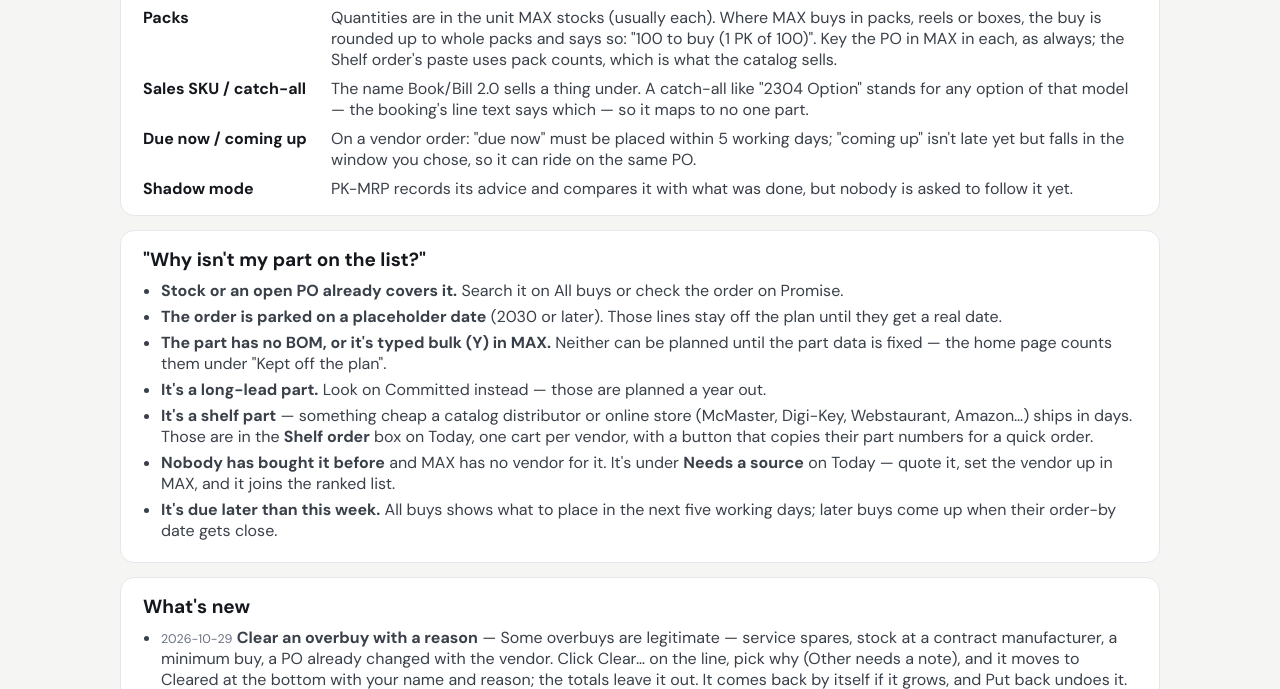
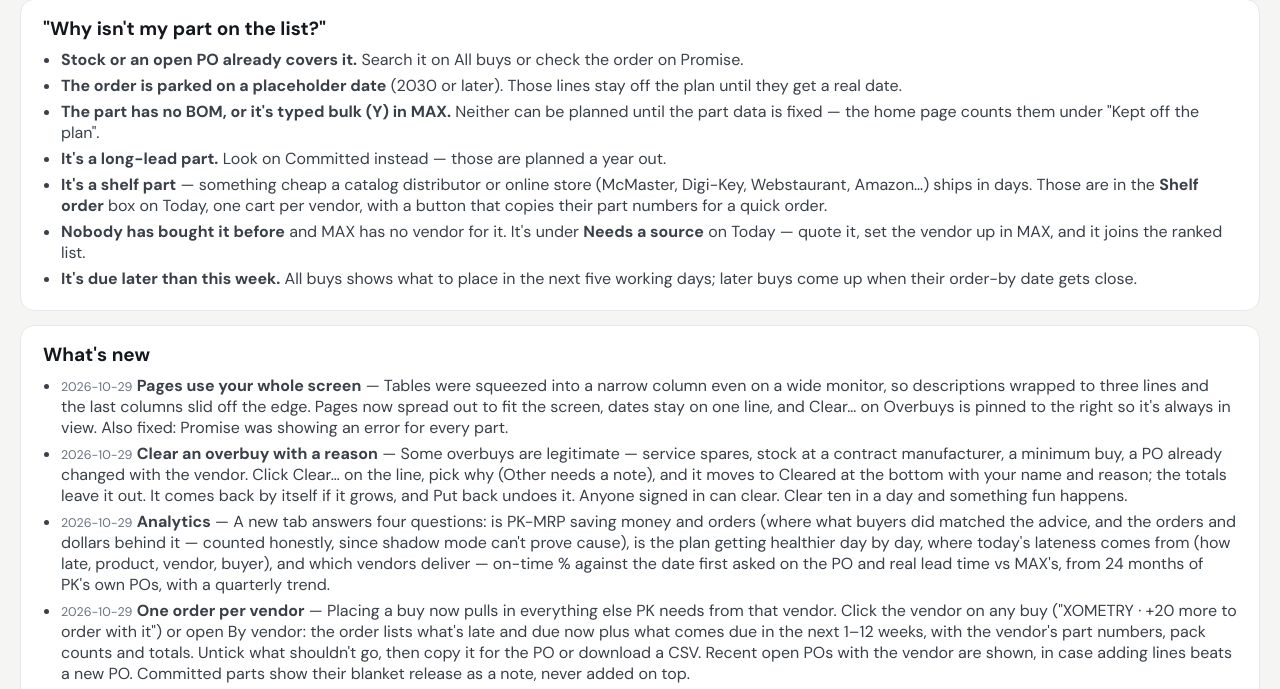
Before and after one commit to jaredPK1/PK-MRP, a Flask app: page /training in a window 1280 px wide. Shown: the part 2455-3144 px from the top of the page. Run offline with Flask 3, Linux system fonts and the light colour scheme.

Commit message:
Pages use the screen; Clear always in view; Promise works again
- main/footer 1080px -> 1600px: on wide monitors tables were squeezed
  into a third of the screen (three-line descriptions, last columns off
  the edge). Prose keeps its own max line length.
- Description cells get a min width; numbers and dates never wrap
  (nice_date uses non-breaking spaces; weekday optional, off on Overbuys).
- Overbuys: the Clear column is sticky on the right; the open form is
  compact.
- Promise 500'd for every part: atp.json part rows gained unit cost as a
  fifth field (Analytics); unpack ignores extras. Test reads the real shape.

Co-Authored-By: Claude Opus 5.5 <noreply@anthropic.com>

```diff
--- a/pkmrp/web/app.py
+++ b/pkmrp/web/app.py
@@ -51,12 +51,16 @@ def _qty(v):
     return f"{v:,.0f}" if v == int(v) else f"{v:,.2f}"
 
 
-def _nice_date(v):
-    """'2026-12-09' -> 'Wed 9 Dec' (with the year when it isn't this year)."""
+def _nice_date(v, weekday=True):
+    """'2026-12-09' -> 'Wed 9 Dec' (with the year when it isn't this year);
+    weekday=False -> '9 Dec', for tight tables."""
     if not v:
         return ""
     d = date.fromisoformat(v) if isinstance(v, str) else v
-    return f"{d:%a} {d.day} {d:%b}" + (f" {d.year}" if d.year != date.today().year else "")
+    # non-breaking spaces: a date never splits across lines in a table
+    out = (f"{d:%a} " if weekday else "") + f"{d.day} {d:%b}"
+    out += f" {d.year}" if d.year != date.today().year else ""
+    return out.replace(" ", "\u00a0")
 
 
 def _month_name(v):
@@ -425,7 +429,7 @@ def create_app():
                 today = date.fromisoformat(data["today"])
                 parts = {
                     p: Part(p, t, description=desc, mfg_lt=mfg, purchase_lt=pur)
-                    for p, (t, desc, mfg, pur) in data["parts"].items()
+                    for p, (t, desc, mfg, pur, *_) in data["parts"].items()
                 }
                 lines = {
                     p: (start, [(date.fromisoformat(d) if d else None, q) for d, q in ev])
--- a/pkmrp/web/static/app.css
+++ b/pkmrp/web/static/app.css
@@ -14,7 +14,7 @@
 body { margin: 0; font-family: "DM Sans", system-ui, sans-serif; color: var(--ink); background: var(--bg);
        -webkit-font-smoothing: antialiased; }
 a { color: var(--leaf); text-decoration: none; } a:hover { text-decoration: underline; }
-main { max-width: 1080px; margin: 0 auto; padding: 0 20px 40px; }
+main { max-width: 1600px; margin: 0 auto; padding: 0 20px 40px; }
 
 .bar { display: flex; align-items: center; gap: 22px; padding: 12px 24px; background: var(--surface);
        border-bottom: 1px solid var(--line); position: sticky; top: 0; z-index: 5; }
@@ -100,12 +100,12 @@ kbd { font: 12px/1 "DM Sans", sans-serif; border: 1px solid var(--line); border-
                  background: var(--surface); color: var(--ink); margin-left: 6px; }
 .table-wrap { overflow-x: auto; background: var(--surface); border: 1px solid var(--line); border-radius: 12px; }
 .dense { border-collapse: collapse; width: 100%; font-size: 13.5px; }
-.dense th { text-align: left; font-size: 12px; color: var(--muted); font-weight: 600; padding: 9px 10px;
+.dense th { text-align: left; font-size: 12px; color: var(--muted); font-weight: 600; padding: 9px 8px;
             border-bottom: 1px solid var(--line); position: sticky; top: 0; background: var(--surface); }
-.dense td { padding: 7px 10px; border-bottom: 1px solid var(--line); }
+.dense td { padding: 7px 8px; border-bottom: 1px solid var(--line); }
 .dense tr:hover td { background: var(--bg); }
 
-footer { max-width: 1080px; margin: 0 auto; padding: 18px 20px 30px; color: var(--muted); font-size: 12.5px; }
+footer { max-width: 1600px; margin: 0 auto; padding: 18px 20px 30px; color: var(--muted); font-size: 12.5px; }
 
 .confetti { position: fixed; top: -10px; width: 8px; height: 12px; border-radius: 2px; pointer-events: none;
             animation: fall 2.4s cubic-bezier(.2,.6,.4,1) forwards; z-index: 50; }
@@ -303,6 +303,16 @@ footer { max-width: 1080px; margin: 0 auto; padding: 18px 20px 30px; color: var(
                   100% { opacity: 0; transform: translateY(-38vh) scale(2.6); } }
 @media (prefers-reduced-motion: reduce) { .gift { animation: none; } .gift-lid { transition: none; } }
 .clear-ob summary { cursor: pointer; color: var(--leaf); white-space: nowrap; }
-.clear-ob .cand { display: flex; flex-wrap: wrap; align-items: center; gap: 6px; margin: 6px 0 0; min-width: 260px; }
+.clear-ob .cand { display: flex; flex-wrap: wrap; align-items: center; gap: 6px; margin: 6px 0 0; width: 210px; }
+.clear-ob select { width: 100%; }
+.clear-ob input { flex: 1; min-width: 0; }
 .clear-ob select, .clear-ob input { font: inherit; font-size: 13px; padding: 3px 6px; border: 1px solid var(--line);
                                     border-radius: 6px; background: var(--surface); color: var(--ink); }
+
+/* Tables use the width they're given: descriptions get room, numbers and dates
+   don't wrap, and a row's action stays in view while the table scrolls. */
+.dense td.dcol { min-width: 12em; }
+.dense td.r, .dense th.r { white-space: nowrap; }
+.dense th.act, .dense td.act { position: sticky; right: 0; background: var(--surface);
+                               box-shadow: -8px 0 8px -8px rgba(0,0,0,.18); }
+.dense tr:hover td.act { background: var(--bg); }
--- a/pkmrp/web/templates/buys.html
+++ b/pkmrp/web/templates/buys.html
@@ -22,7 +22,7 @@
     <tr>
       <td class="r muted">{{ b.rank }}</td>
       <td class="mono">{{ b.part }}</td>
-      <td>{{ b.description|lower|capitalize }}</td>
+      <td class="dcol">{{ b.description|lower|capitalize }}</td>
       <td class="r">{{ b.qty|qty }}{% if b.packs %}<br><span class="muted small">{{ b.packs }} {{ b.pack_uom or 'pack' }} of {{ b.pack_qty|qty }}</span>{% endif %}</td>
       <td class="r">{{ b.spend|money if b.spend else '' }}</td>
       <td><span class="chip {{ b.tone }}">{{ b.when }}</span></td>
--- a/pkmrp/web/templates/committed.html
+++ b/pkmrp/web/templates/committed.html
@@ -27,7 +27,7 @@
   {% for r in rows if r.segment == 'committed' %}{% set cp = plans.get(r.part) %}
     <tr>
       <td class="mono">{{ r.part }}</td>
-      <td>{{ r.description|lower|capitalize }}</td>
+      <td class="dcol">{{ r.description|lower|capitalize }}</td>
       <td class="small">{{ cp.vendor if cp else '' }}</td>
       <td class="r">{{ (r.p80_days * 5 / 7)|round|int }} wd</td>
       <td class="r muted">{{ (r.purlt_days * 5 / 7)|round|int }} wd</td>
@@ -52,7 +52,7 @@
   <thead><tr><th>Part</th><th>Description</th><th class="r">MAX has</th><th class="r">Orders it feeds</th><th>Why it's here</th></tr></thead>
   <tbody>
   {% for r in rows if r.segment == 'unproven_long' %}
-    <tr><td class="mono">{{ r.part }}</td><td>{{ r.description|lower|capitalize }}</td><td class="r">{{ (r.purlt_days * 5 / 7)|round|int }} wd</td><td class="r">{{ r.orders }}</td><td class="muted small">{{ r.reasons|join('; ') }}</td></tr>
+    <tr><td class="mono">{{ r.part }}</td><td class="dcol">{{ r.description|lower|capitalize }}</td><td class="r">{{ (r.purlt_days * 5 / 7)|round|int }} wd</td><td class="r">{{ r.orders }}</td><td class="muted small">{{ r.reasons|join('; ') }}</td></tr>
   {% endfor %}
   </tbody>
 </table>
--- a/pkmrp/web/templates/home.html
+++ b/pkmrp/web/templates/home.html
@@ -100,7 +100,7 @@
       <thead><tr><th>Part</th><th>Description</th><th class="r">Qty</th><th>First needed</th><th class="r">Orders</th><th class="r">Order value</th><th>Buyer</th><th></th></tr></thead>
       <tbody>
       {% for b in snap.needs_source %}
-        <tr><td class="mono">{{ b.part }}</td><td>{{ b.description|lower|capitalize }}</td><td class="r">{{ b.qty|qty }}</td>
+        <tr><td class="mono">{{ b.part }}</td><td class="dcol">{{ b.description|lower|capitalize }}</td><td class="r">{{ b.qty|qty }}</td>
             <td>{{ b.need_by|nice_date }}</td><td class="r">{{ b.orders or 'WO' }}</td><td class="r">{{ b.order_value|money if b.order_value else '' }}</td><td>{{ b.buyer }}</td>
             <td><button class="why-btn" data-why="{{ script_root }}/why/{{ b.part }}" data-target="#src-why-{{ loop.index }}" aria-expanded="false">Why?</button></td></tr>
         <tr class="cp-row"><td colspan="8" id="src-why-{{ loop.index }}" class="cp-cell why-cell" hidden></td></tr>
@@ -131,7 +131,7 @@
       <thead><tr><th>Their part #</th><th>Our part</th><th>Description</th><th class="r">Qty</th><th class="r">About</th><th>Needed</th></tr></thead>
       <tbody>
       {% for it in v['items'] %}
-        <tr><td class="mono">{{ it.vendor_part or '—' }}</td><td class="mono">{{ it.part }}</td><td>{{ it.description|lower|capitalize }}</td>
+        <tr><td class="mono">{{ it.vendor_part or '—' }}</td><td class="mono">{{ it.part }}</td><td class="dcol">{{ it.description|lower|capitalize }}</td>
             <td class="r">{% if it.pack_qty %}{{ it.buy_units }} {{ it.pack_uom or 'pack' }} <span class="muted">({{ it.qty|qty }})</span>{% else %}{{ it.qty|qty }}{% endif %}</td><td class="r">{{ it.spend|money }}</td><td>{{ it.need_by|nice_date }}</td></tr>
       {% endfor %}
       </tbody>
--- a/pkmrp/web/templates/params.html
+++ b/pkmrp/web/templates/params.html
@@ -22,7 +22,7 @@
   {% for r in rows %}
     <tr>
       <td class="mono">{{ r.part }}</td>
-      <td>{{ r.description|lower|capitalize }}</td>
+      <td class="dcol">{{ r.description|lower|capitalize }}</td>
       <td>{{ r.buyer }}</td>
       <td>{{ r.vendor }}</td>
       <td class="r">{{ r.current_bdays|int }}</td>
--- a/pkmrp/web/templates/vendor.html
+++ b/pkmrp/web/templates/vendor.html
@@ -28,7 +28,7 @@
       <td>{% if ln.status == 'late' %}<span class="chip late">late</span>{% elif ln.status == 'now' %}<span class="chip today">due now</span>{% else %}<span class="chip soon">coming up</span>{% endif %}</td>
       <td class="mono">{{ ln.part }}</td>
       <td class="mono">{{ ln.vendor_part or '—' }}</td>
-      <td>{{ ln.description|lower|capitalize }}{% if ln.release %}<div class="muted small" title="This part is on a 12-month blanket plan (Committed). The qty here is what booked orders need; the blanket release covers the same need, so it isn't added on top.">on a blanket plan — next release {{ ln.release.qty|qty }} by {{ ln.release.order_by|nice_date }}</div>{% endif %}</td>
+      <td class="dcol">{{ ln.description|lower|capitalize }}{% if ln.release %}<div class="muted small" title="This part is on a 12-month blanket plan (Committed). The qty here is what booked orders need; the blanket release covers the same need, so it isn't added on top.">on a blanket plan — next release {{ ln.release.qty|qty }} by {{ ln.release.order_by|nice_date }}</div>{% endif %}</td>
       <td class="r">{{ ln.qty|qty }}{% if ln.packs %}<div class="muted small">{{ ln.packs }} {{ ln.pack_uom or 'pk' }} of {{ ln.pack_qty|qty }}</div>{% endif %}</td>
       <td class="r">{{ ln.unit_cost|money if ln.unit_cost else '—' }}</td>
       <td class="r">{{ ln.spend|money if ln.spend else '—' }}</td>
--- a/pkmrp/web/whats_new.py
+++ b/pkmrp/web/whats_new.py
@@ -5,6 +5,11 @@ Every feature people can see gets a line here in the same change
 """
 
 WHATS_NEW = (
+    (
+        "2026-10-29",
+        "Pages use your whole screen",
+        "Tables were squeezed into a narrow column even on a wide monitor, so descriptions wrapped to three lines and the last columns slid off the edge. Pages now spread out to fit the screen, dates stay on one line, and Clear… on Overbuys is pinned to the right so it's always in view. Also fixed: Promise was showing an error for every part.",
+    ),
     (
         "2026-10-29",
         "Clear an overbuy with a reason",
```
Also changed, not shown: pkmrp/web/templates/overbuys.html (+10 -10 lines), tests/test_rank_web.py (+17 -0 lines).
